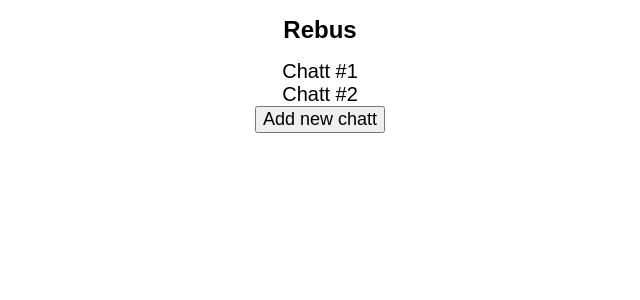
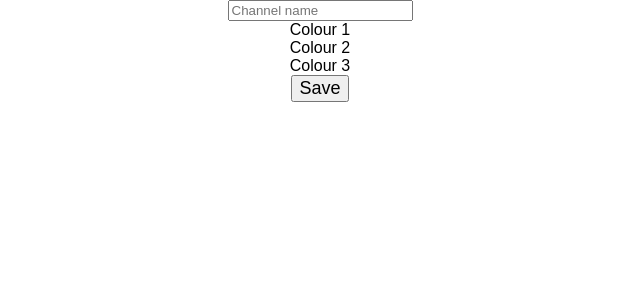
Before and after one commit to dasovm/rebus, a React app in the folder client/: page / in a window 1280 px wide. Shown: the top 300 px of the page, without its empty margins (320-960 px from the left). Built offline with nearby package versions, Linux system fonts and the light colour scheme.

Commit message:
Added more views

```diff
--- /dev/null
+++ b/client/src/ChannelSettings/ChannelSettings.jsx
@@ -0,0 +1,20 @@
+import React, { Component } from 'react';
+import styles from './ChannelSettings.module.css';
+
+class ChannelSettings extends Component {
+  render() {
+    return (
+      <div className={styles.ChannelSettings}>
+        <input type="text" name="channelName" placeholder="Channel name" />
+        <div className={styles.colorGrid}>
+          <div className={styles.colorCard}>Colour 1</div>
+          <div className={styles.colorCard}>Colour 2</div>
+          <div className={styles.colorCard}>Colour 3</div>
+        </div>
+        <button className={styles.saveButton}>Save</button>
+      </div>
+    );
+  }
+}
+
+export default ChannelSettings;
--- /dev/null
+++ b/client/src/ChannelSettings/ChannelSettings.module.css
@@ -0,0 +1,19 @@
+.ChannelSettings {
+  text-align: center;
+}
+
+.title {
+  font-size: 1.5em;
+}
+
+.colorGrid {
+
+}
+
+.colorCard {
+
+}
+
+.saveButton {
+  font-size: large;
+}
--- a/client/src/Home/Home.jsx
+++ b/client/src/Home/Home.jsx
@@ -6,9 +6,9 @@ class Home extends Component {
     return (
       <div className={styles.Home}>
         <h1 className={styles.title}>Rebus</h1>
-        <div className={styles.chattList}>
-          <div className={styles.chattCard}>Chatt #1</div>
-          <div className={styles.chattCard}>Chatt #2</div>
+        <div className={styles.chatList}>
+          <div className={styles.chatCard}>Chatt #1</div>
+          <div className={styles.chatCard}>Chatt #2</div>
         </div>
         <button className={styles.addNew}>Add new chatt</button>
       </div>
--- a/client/src/Home/Home.module.css
+++ b/client/src/Home/Home.module.css
@@ -6,11 +6,11 @@
   font-size: 1.5em;
 }
 
-.chattList {
+.chatList {
 
 }
 
-.chattCard {
+.chatCard {
   font-size: 1.25em;
 }
 
--- a/client/src/index.js
+++ b/client/src/index.js
@@ -1,8 +1,8 @@
 import React from 'react';
 import ReactDOM from 'react-dom';
 import './index.css';
-import Home from './Home/Home';
+import ChannelSettings from './ChannelSettings/ChannelSettings';
 import registerServiceWorker from './registerServiceWorker';
 
-ReactDOM.render(<Home />, document.getElementById('root'));
+ReactDOM.render(<ChannelSettings />, document.getElementById('root'));
 registerServiceWorker();
```
Also changed, not shown: client/src/Chat/Chat.jsx (added, +15 -0 lines), client/src/Chat/Chat.module.css (added, +11 -0 lines), client/src/JoinChannel/JoinChannel.jsx (added, +20 -0 lines), client/src/JoinChannel/JoinChannel.module.css (added, +15 -0 lines).
